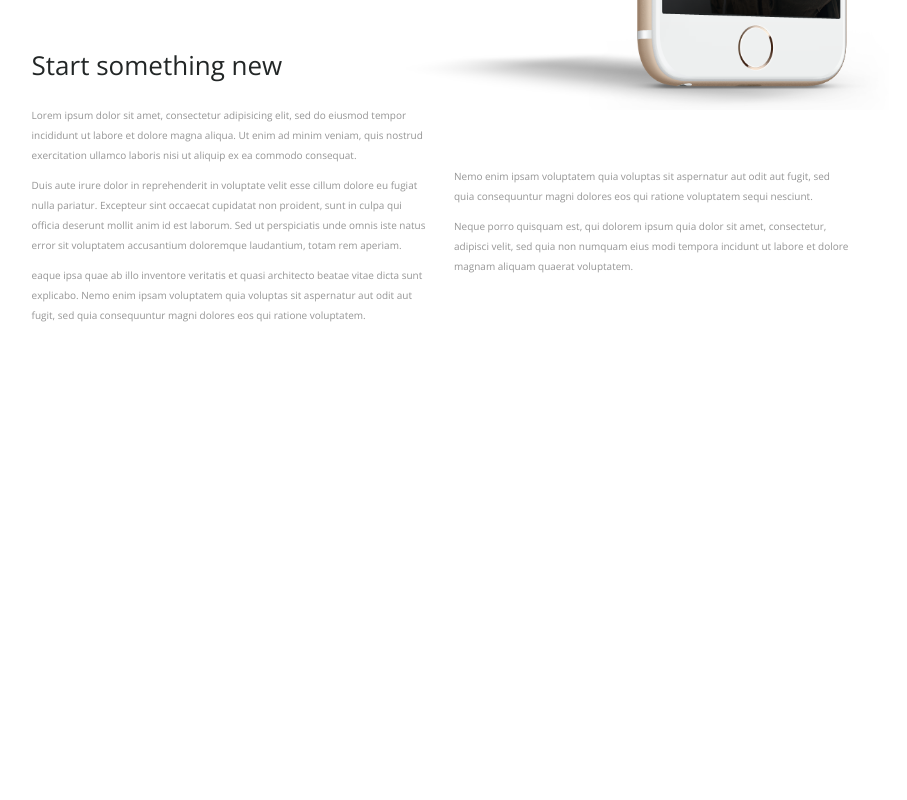
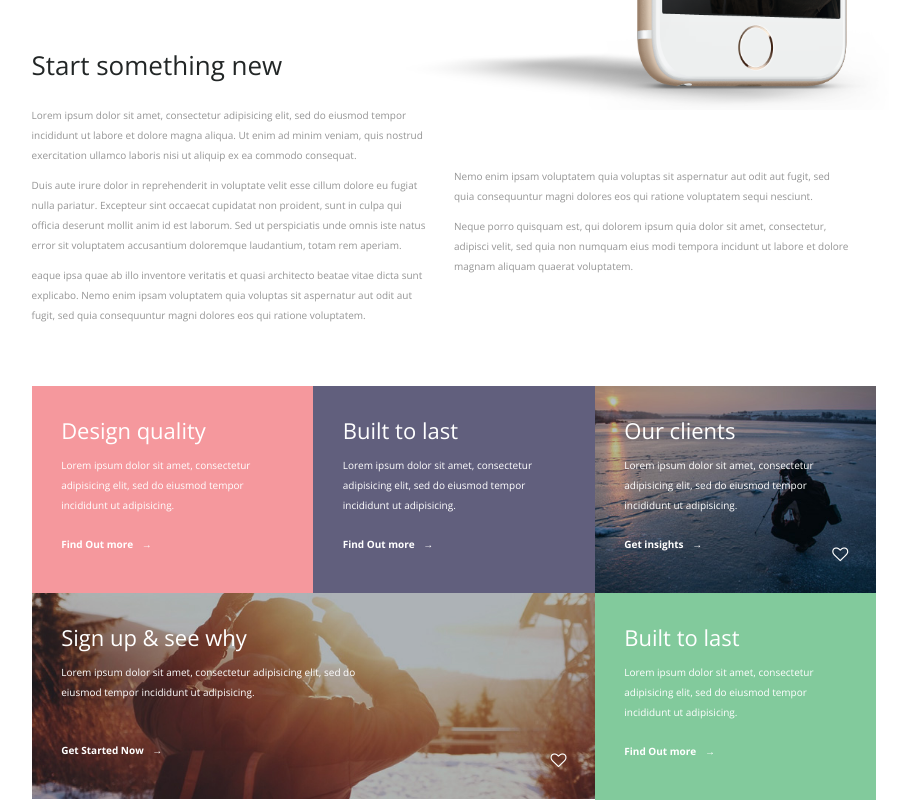
Before and after one commit to freefrogs/Landing_page_2, a website: page index.html in a window 1280 px wide. Shown: the part 709-1509 px from the top of the page, without its empty margins (186-1093 px from the left). Before the commit the page ends 1095 px from the top, so only its background shows below. Drawn offline with nearby package versions, Linux system fonts and the light colour scheme.

Commit message:
Add html code & style for section 2

```diff
--- a/index.html
+++ b/index.html
@@ -38,6 +38,44 @@
 			</div>
 		</div>
 	</section>
-	<footer></footer>
+	<section class="section-2">
+		<div class="container">
+			<div class="row">
+				<div class="col-4 box-1">
+					<h3>Design quality</h3>
+					<p>Lorem ipsum dolor sit amet, consectetur adipisicing elit, sed do eiusmod tempor incididunt ut adipisicing.</p>
+					<a href="#">Find Out more <span>→</span></a>
+				</div>
+				<div class="col-4 box-2">
+					<h3>Built to last</h3>
+					<p>Lorem ipsum dolor sit amet, consectetur adipisicing elit, sed do eiusmod tempor incididunt ut adipisicing.</p>
+					<a href="#">Find Out more <span>→</span></a>
+				</div>
+				<div class="col-4 box-3">
+					<h3>Our clients</h3>
+					<p>Lorem ipsum dolor sit amet, consectetur adipisicing elit, sed do eiusmod tempor incididunt ut adipisicing.</p>
+					<a href="#">Get insights <span>→</span></a>
+					<i class="fa fa-heart-o"></i>
+				</div>
+			</div>
+			<div class="row">
+				<div class="col-8 box-4">
+					<h3>Sign up & see why</h3>
+					<p>Lorem ipsum dolor sit amet, consectetur adipisicing elit, sed do eiusmod tempor incididunt ut adipisicing.</p>
+					<a href="#">Get Started Now <span>→</span></a>
+					<i class="fa fa-heart-o"></i>
+				</div>
+				<div class="col-4 box-5">
+					<h3>Built to last</h3>
+					<p>Lorem ipsum dolor sit amet, consectetur adipisicing elit, sed do eiusmod tempor incididunt ut adipisicing.</p>
+					<a href="#">Find Out more <span>→</span></a>
+				</div>
+			</div>
+		</div>
+	</section>
+
+	<footer>
+
+	</footer>
 </body>
 </html>
--- a/sass/style.scss
+++ b/sass/style.scss
@@ -31,6 +31,7 @@ body {
 
 p {
 	line-height: 2;
+	font-size: 10px;
 }
 
 h1, h2, h3 {
@@ -122,6 +123,7 @@ header {
 		.logo {
 			width: 100%;
 			fit-object: cover;
+			transition: .5s ease;
 			&:hover {
 				opacity: 0.7;
 			}
@@ -134,7 +136,6 @@ header {
 			margin: 0;
 		}
 		p {
-			font-size: 10px;
 			padding-right: 20%;
 		}
 	}
@@ -149,7 +150,6 @@ header {
 			color: $darkGrey;
 		}
 		p {
-			font-size: 10px;
 			color: $lightGrey;
 		}
 	}
@@ -157,3 +157,69 @@ header {
 		padding-top: 15.5%;
 	}
 }
+
+/* --SECTION 2--*/
+
+.section-2 {
+	color: $white;
+	[class^="col-"] {
+		padding: 3.5%;
+		h3 {
+			margin: 0;
+		}
+		a {
+			font-size: 10px;
+			color: $white;
+			text-decoration: none;
+			font-weight: 700;
+			display: inline-block;
+			margin: 12px 0;
+			transition: .5s ease;
+			span {
+				padding-left: 6px;
+			}
+			&:hover {
+				opacity: 0.7;
+			}
+		}
+	}
+	.box-1 {
+		background: $pink;
+	}
+	.box-2 {
+		background: $purple;
+	}
+	.box-3 {
+		background: url("../images/gallery_small.jpg") center 0/cover no-repeat;
+		position: relative;
+		transition: .8s ease;
+		&:hover {
+			background: url("../images/gallery_small_hover.jpg") center 0/cover no-repeat;
+		}
+		i {
+			right: 10%;
+		}
+	}
+	.box-4 {
+		background: url("../images/gallery_large.jpg") center 0/cover no-repeat;
+		position: relative;
+		transition: 0.8s ease;
+		&:hover {
+			background: url("../images/gallery_large_hover.jpg") center 0/cover no-repeat;
+		}
+		p {
+			padding-right: 35%;
+			padding-bottom: 3.7%;
+		}
+		i {
+			right: 5%;
+		}
+	}
+	.box-5 {
+		background: $lightGreen;
+	}
+	i {
+		position: absolute;
+		bottom: 15%;
+	}
+}
```
Also changed, not shown: css/style.css.
